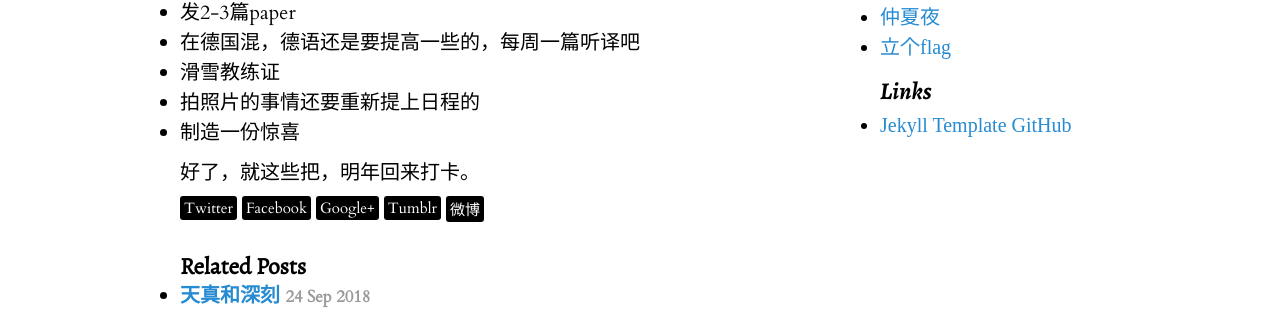
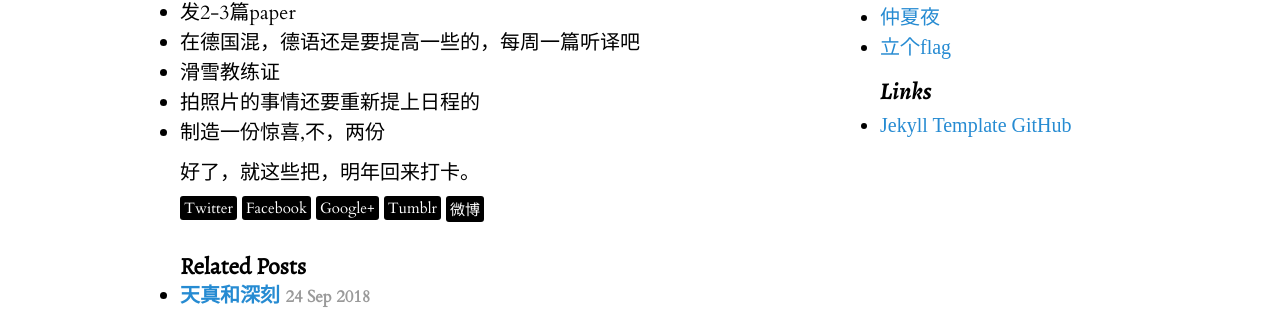
Before and after one commit to runningUnicorn/runningUnicorn.github.io, a Jekyll site: the page built from _posts/2019-01-01-2019 flags.md, in a window 1280 px wide. Shown: the part 409-721 px from the top of the page. Built offline with Jekyll 4.4.1, drawn with Linux system fonts in a browser that asks for light colours; some web fonts are replaced.

Commit message:
Update 2019-01-01-2019 flags.md

```diff
--- a/_posts/2019-01-01-2019 flags.md
+++ b/_posts/2019-01-01-2019 flags.md
@@ -13,6 +13,6 @@ category: Daily
 - 在德国混，德语还是要提高一些的，每周一篇听译吧
 - 滑雪教练证
 - 拍照片的事情还要重新提上日程的
-- 制造一份惊喜
+- 制造一份惊喜,不，两份
 
 好了，就这些把，明年回来打卡。
```
